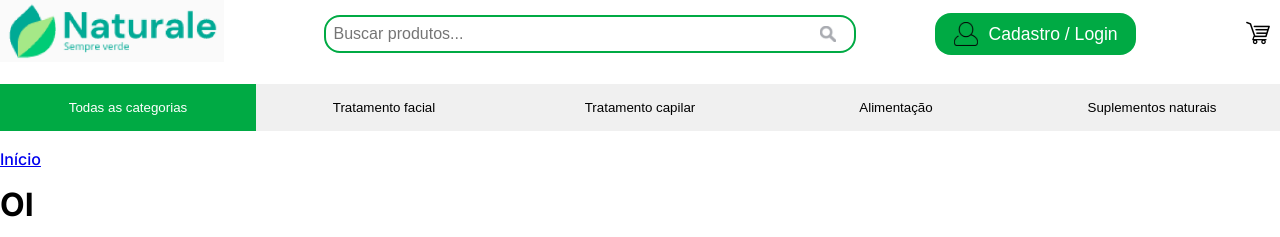
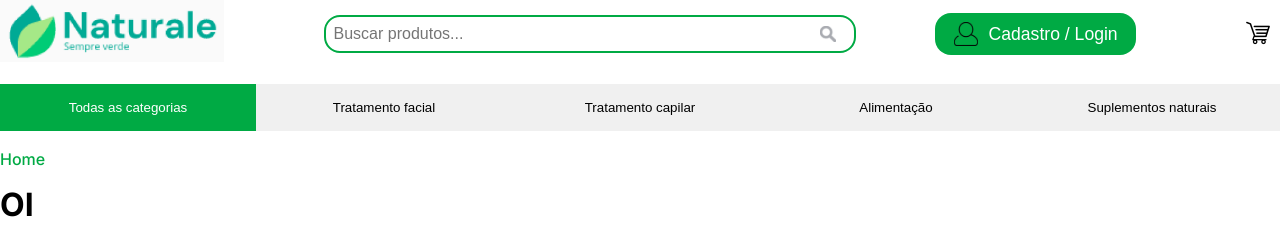
Before and after one commit to ToMattBan/naturale, a Nuxt app: page / in a window 1280 px wide. Shown: the top 237 px of the page. Built offline with nearby package versions, Linux system fonts and the light colour scheme.

Commit message:
Creadcrumb working nicelly

```diff
--- a/components/BreadCrumb.vue
+++ b/components/BreadCrumb.vue
@@ -1,11 +1,19 @@
 <template>
+  <div class="container">
     <div class="breadcrumb">
       <span v-for="(breadRoute, index) in breadRoutes">
-      <NuxtLink :to="breadRoute.path">{{ breadRoute.name }} </NuxtLink>
+        <NuxtLink
+          :class="
+            index == breadRoutes.length - 1 ? 'last-route routes' : 'routes'
+          "
+          :to="breadRoute.path"
+          >{{ breadRoute.name }}
+        </NuxtLink>
         <span class="separator" v-if="index != breadRoutes.length - 1">{{
           '>'
         }}</span>
       </span>
+    </div>
   </div>
 </template>
 
@@ -15,43 +23,57 @@ interface IRoutes {
   path: string;
 }
 
-const breadRoutes: IRoutes[] = [
-  {
-    name: 'Início',
-    path: '/',
-  },
-];
+const originalRoute = useRoute();
 
-createBreadcrumb();
+const breadRoutes = ref<IRoutes[]>();
 
-function createBreadcrumb() {
+createBreadcrumb(originalRoute);
+
+function createBreadcrumb(route: any) {
   let actualRoute = '';
-  const route = useRoute();
+  breadRoutes.value = [{ name: 'Home', path: '/' }];
 
   for (var key in route.params) {
     if (route.params.hasOwnProperty(key)) {
       actualRoute += `/${route.params[key]}`;
 
-      breadRoutes.push({
-        name:
-          typeof route.params[key] == 'string'
-            ? formatName(route.params[key])
-            : formatName(route.params[key][0]),
+      let name = '';
+      if (typeof route.params[key] == 'string') name = route.params[key];
+      else name = route.params[key][0];
+
+      breadRoutes.value.push({
+        name: formatName(name),
         path: actualRoute,
       });
     }
   }
 }
 
-function formatName(name: string | string[]) {
-  return name;
+function formatName(name: string) {
+  return name.replace('-', ' ');
 }
+
+watch(originalRoute, (newRoute) => {
+  createBreadcrumb(newRoute);
+});
 </script>
 
 <style scoped>
 .breadcrumb {
   display: flex;
   font-weight: 500;
+  text-transform: capitalize;
+}
+
+.breadcrumb .routes,
+.breadcrumb .separator {
+  text-decoration: none;
+  color: inherit;
+}
+
+.breadcrumb .routes:hover,
+.breadcrumb .routes.last-route {
+  color: var(--green);
 }
 
 .breadcrumb .separator {
--- a/pages/[category]/[products].vue
+++ b/pages/[category]/[products].vue
@@ -1,5 +1,5 @@
 <template>
-  <div>
+  <div class="container">
     <section class="content">
       <div class="product-details">
         <div class="product-details-photos">
```
Lines whose indentation alone changed are shown as unchanged.
